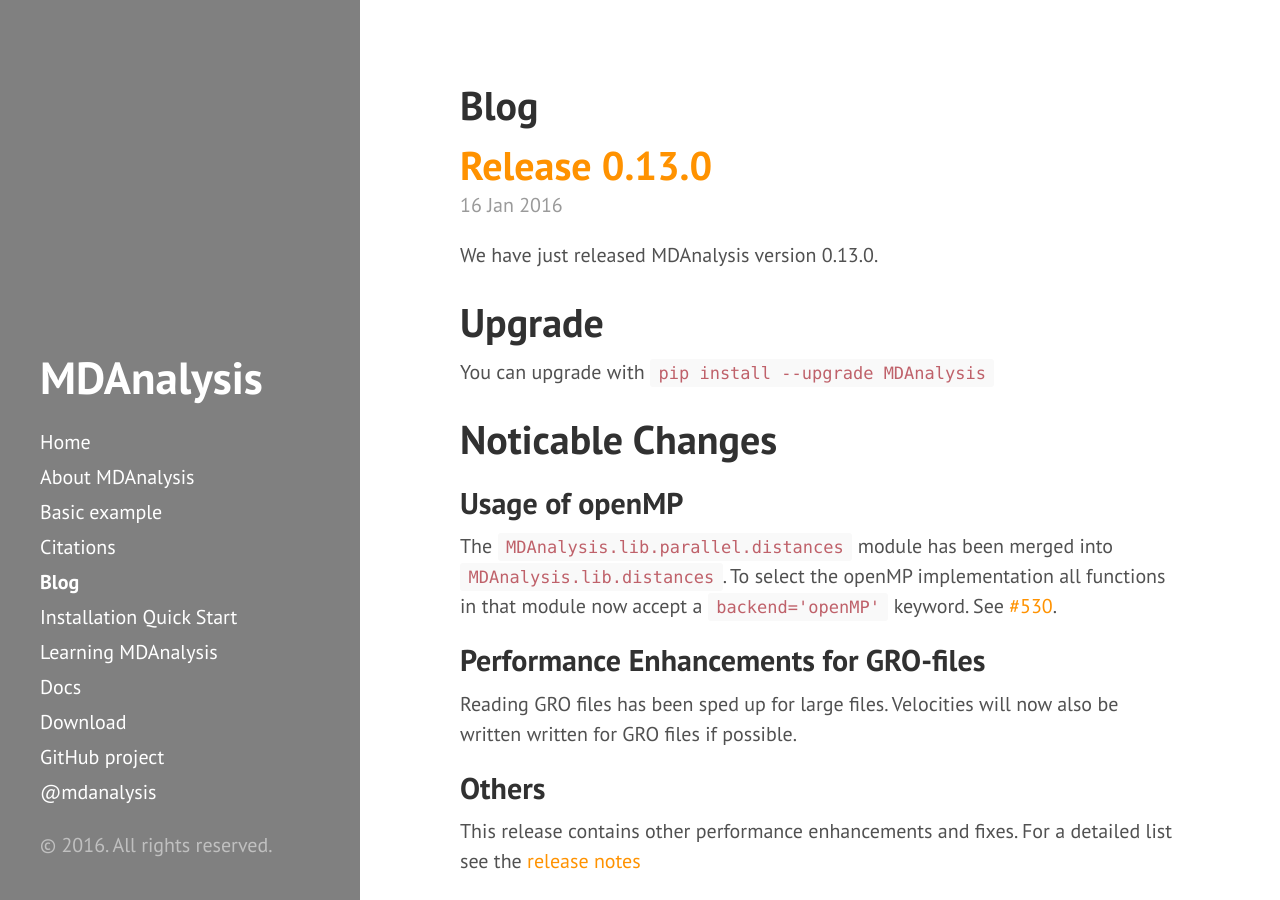
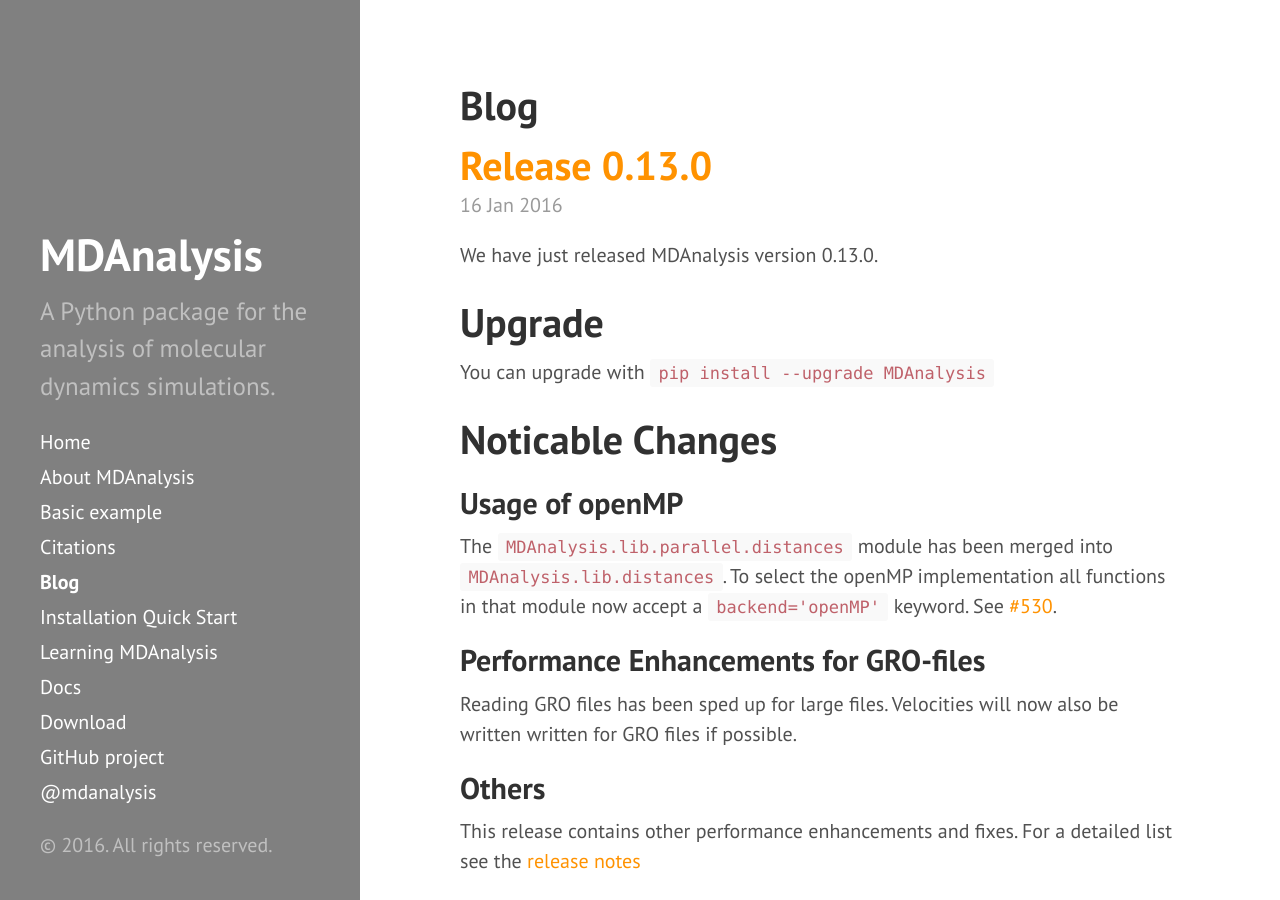
Before and after one commit to MDAnalysis/MDAnalysis.github.io, a Jekyll site: the page built from blog/index.html, in a window 1280 px wide and 900 px high. Built offline with Jekyll 4.4.1, drawn with Linux system fonts in a browser that asks for light colours; the list of posts is cut into pages by our own code.

Commit message:
configured jekyll-feed
- generate atom.xml instead of feed.xml (so that old subscribers
  continue to get updates)
- site.name (== site.title) is used to give a title to the feed
- site.description (== site.tagline) adds a description

```diff
--- a/_config.yml
+++ b/_config.yml
@@ -7,12 +7,15 @@ permalink:        pretty
 
 # Setup
 title:            MDAnalysis
-tagline:          A Python toolkit for the analysis of molecular dynamics simulations.
+name:             MDAnalysis
+tagline:          A Python package for the analysis of molecular dynamics simulations.
+description:      A Python package for the analysis of molecular dynamics simulations.
 url:              http://www.mdanalysis.org
 baseurl:          /
 author:
   name:           The MDAnalysis Team
   url:            https://twitter.com/mdanalysis
+  email:          mdnalysis-devel@googlegroups.com
 
 images:           /public/images/
 blog:             /blog/
@@ -28,10 +31,18 @@ gems:
 paginate_path:   "/blog/page:num/"
 paginate:        3
 
+# jekyll-feed
+# - our previous feed was called atom.xml so we use it instead
+#   of the default feed.xml
+feed:
+  path: atom.xml
+
 # Custom vars
 version:          0.13.0
+
+# see also https://help.github.com/articles/repository-metadata-on-github-pages/
+# for what GitHub makes available in site.github
 github:
-#  repo:           http://source.mdanalysis.org
   repo:           https://github.com/MDAnalysis/mdanalysis
   docs:           http://devdocs.mdanalysis.org
   issues:         http://issues.mdanalysis.org
```
